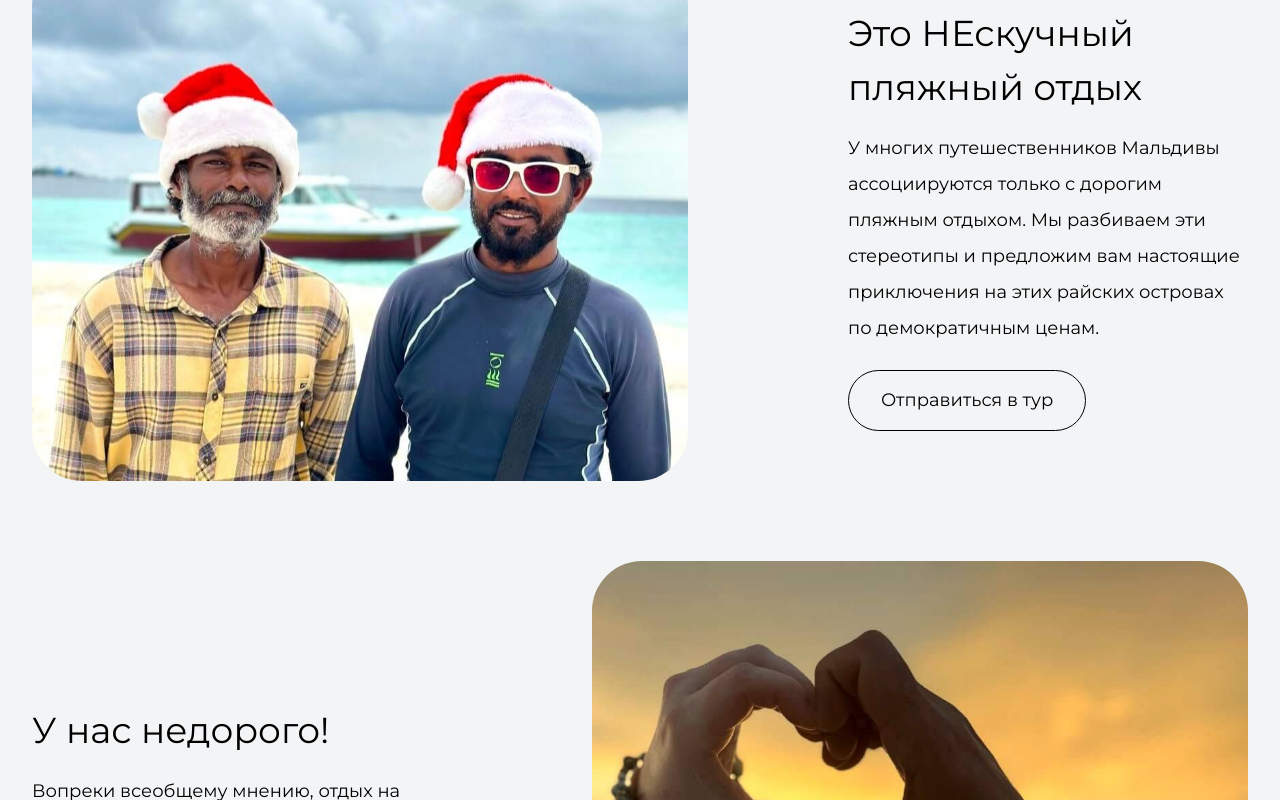
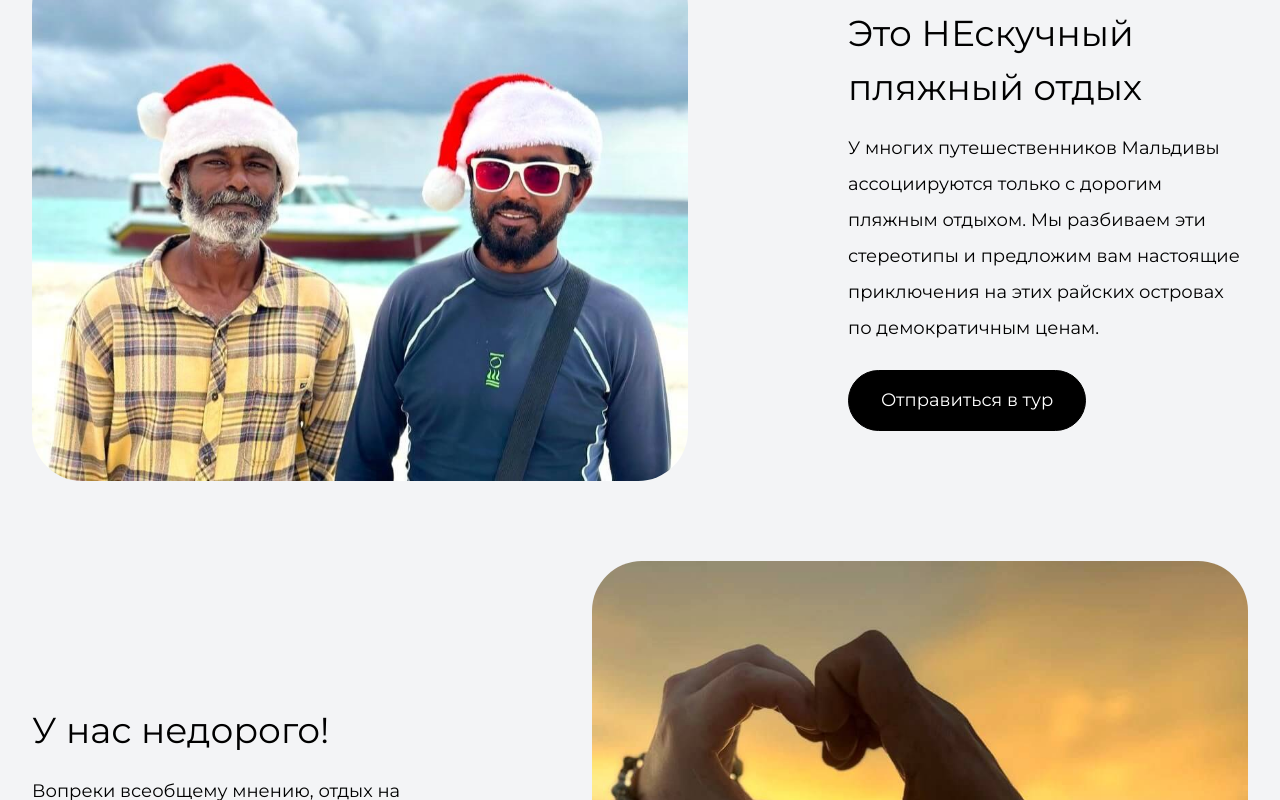
Before and after one commit to RostislavIvanov/maldives-landing, a React (Vite) app: page / in a window 1280 px wide. In both pictures the pointer is over the button 967 px from the left and 1424 px from the top of the page. Shown: the part 1024-1824 px from the top of the page. Built offline with nearby package versions, Linux system fonts and the light colour scheme.

Commit message:
Анимация наведения на кнопку

```diff
--- a/src/components/UI/Button/Button.module.css
+++ b/src/components/UI/Button/Button.module.css
@@ -10,7 +10,19 @@
     border-black text-black;
 }
 
+.black:hover {
+    @apply
+    bg-black text-white;
+    transition: all 0.3s ease-in-out;
+}
+
 .white {
     @apply
     border-white text-white;
 }
+
+.white:hover {
+    @apply
+    bg-white text-black;
+    transition: all 0.3s ease-in-out;
+}
```
